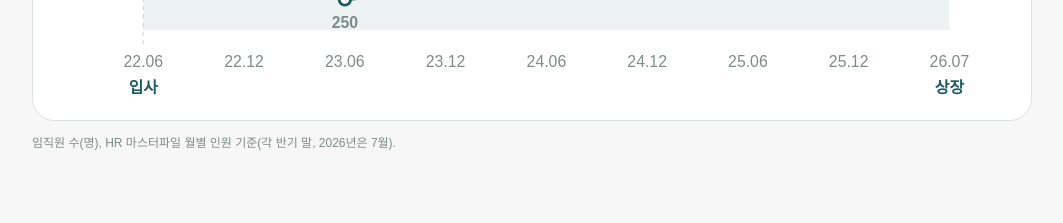
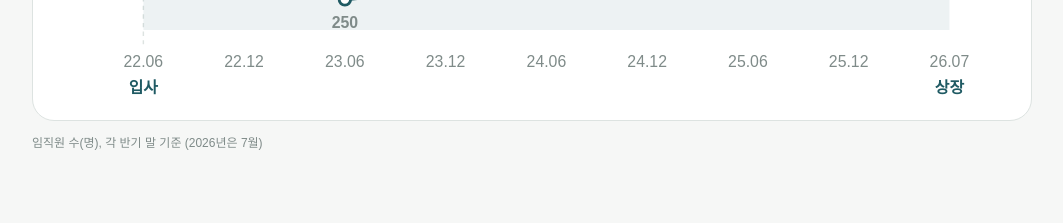
Before and after one commit to eunsunglim2/portfolio, a plain HTML site: page index.html in a window 1280 px wide. Shown: the part 1500-1723 px from the top of the page, without its empty margins (108-1171 px from the left). Drawn offline with Linux system fonts and the light colour scheme; a web font is replaced by a local one.

Commit message:
Add files via upload

```diff
--- a/index.html
+++ b/index.html
@@ -179,7 +179,7 @@ footer h2{font-size:clamp(26px,3.6vw,40px);line-height:1.3;max-width:20ch}
       <text class="mk" x="620" y="244" text-anchor="middle">상장</text>
     </svg>
   </div>
-  <div class="src">임직원 수(명), HR 마스터파일 월별 인원 기준(각 반기 말, 2026년은 7월).</div>
+  <div class="src">임직원 수(명), 각 반기 말 기준 (2026년은 7월)</div>
 </section>
 
 <section class="cases">
```
